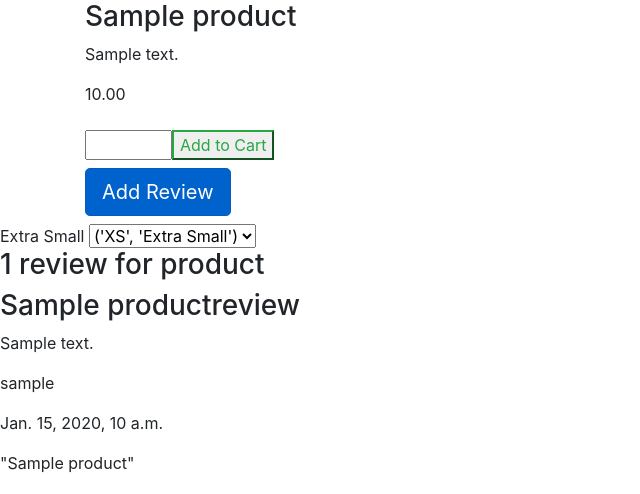
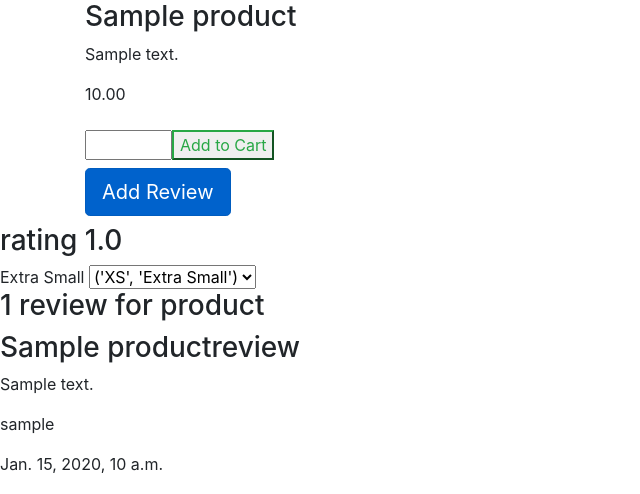
Before and after one commit to brianscan14/XYfitness, a Django app: page /products/product/1 in a window 1280 px wide. Shown: the part 62-556 px from the top of the page, without its empty margins (0-640 px from the left). Run offline with Django 3.2, Linux system fonts and the light colour scheme; tables that the repository leaves empty hold one stand-in row (values such as "Sample post"); some libraries are stand-ins or nearby versions.

Commit message:
adding templating to show the average rating for this product

```diff
--- a/products/templates/aproduct.html
+++ b/products/templates/aproduct.html
@@ -29,6 +29,10 @@
         </div>
     </div>
 </div>
+
+        {% for star in stars %}
+                <h3>rating {{ star.avg_review }} </h3>
+        {% endfor %}
 
 
     {{ product.get_size_display }}
```
